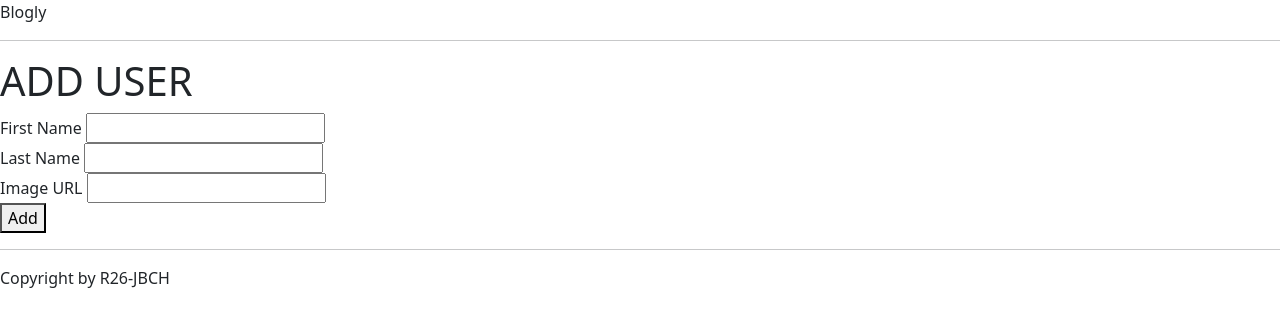
After one commit to Clair-Hawkes/flask_blogly, a Flask app: page /users/new in a window 1280 px wide. The commit adds this page. Shown: the top 327 px of the page. Run offline with Flask 2, Linux system fonts and the light colour scheme; some libraries are stand-ins or nearby versions.

Commit message:
added add_user form

```diff
--- a/app.py
+++ b/app.py
@@ -17,10 +17,15 @@ def index():
 
     return redirect('/users')
 
-
 @app.get('/users')
 def list_users():
-    """List users and show homepage"""
+    """List users and show homepage."""
 
     users = User.query.all()
     return render_template("users.html",users=users)
+
+@app.get('/users/new')
+def add_user():
+    """Show form."""
+
+    return render_template("add_user.html")
--- /dev/null
+++ b/templates/add_user.html
@@ -0,0 +1,26 @@
+{% extends 'base.html' %}
+
+{% block title %}Add User{% endblock %}
+
+{% block content %}
+<h1>ADD USER</h1>
+
+<form action="/users/new" method="POST">
+
+  <div>
+    <label for="first-name">First Name</label>
+    <input name="first-name" type="text">
+  </div>
+  <div>
+    <label for="last-name">Last Name</label>
+    <input name="last-name" type="text">
+  </div>
+  <div>
+    <label for="img-irl">Image URL</label>
+    <input name="img-url" type="url">
+  </div>
+  <button type="submit">Add</button>
+
+</form>
+
+{% endblock %}
--- a/templates/users.html
+++ b/templates/users.html
@@ -11,4 +11,6 @@
   {% endfor %}
 </ul>
 
+<a href="/users/new">Add User</a>
+
 {% endblock %}
```
